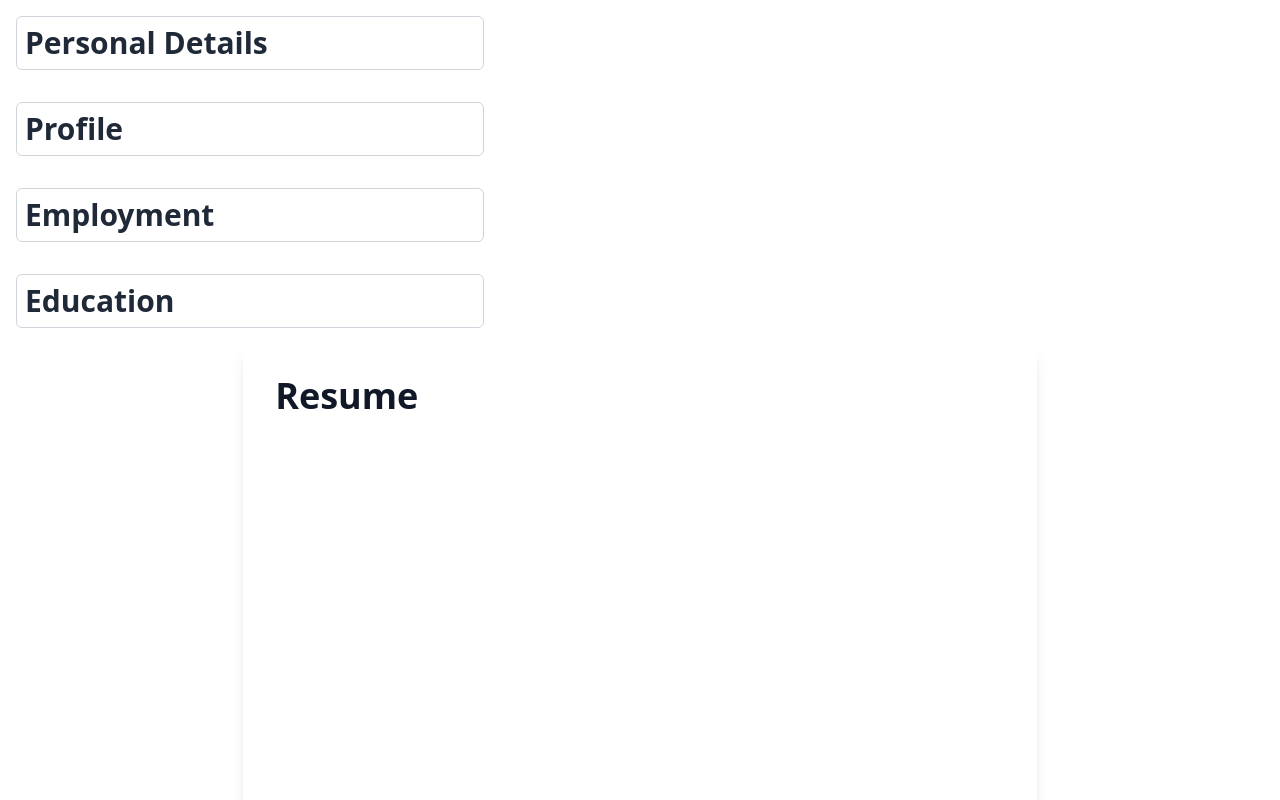
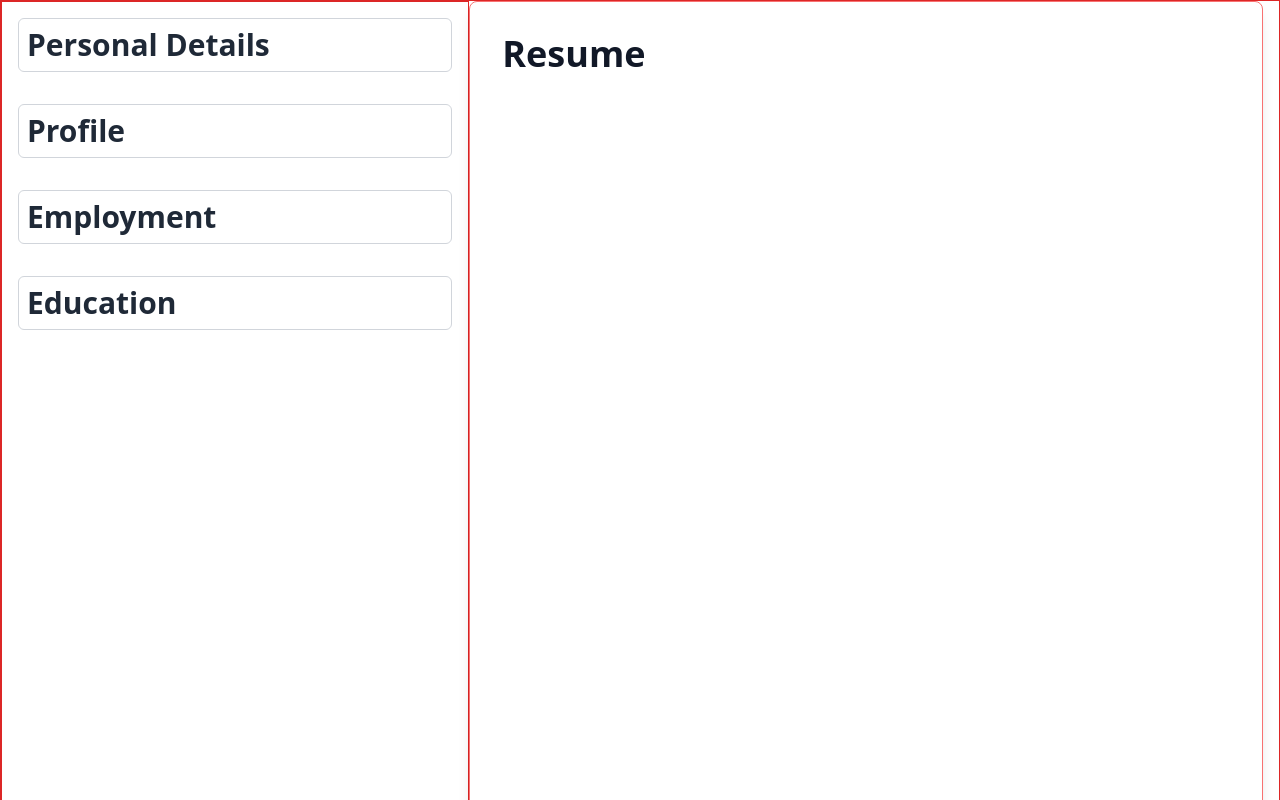
Before and after one commit to dejanpls/cvmaker, a React (Vite) app: page / in a window 1280 px wide. Shown: the top 800 px of the page. Built offline with nearby package versions, Linux system fonts and the light colour scheme.

Commit message:
style: position root elements for monitor resolutions

```diff
--- a/index.html
+++ b/index.html
@@ -1,13 +1,13 @@
 <!DOCTYPE html>
-<html lang="en">
+<html lang="en" class="h-full">
   <head>
     <meta charset="UTF-8" />
     <link rel="icon" type="image/svg+xml" href="/vite.svg" />
     <meta name="viewport" content="width=device-width, initial-scale=1.0" />
     <title>CVMaker</title>
   </head>
-  <body>
-    <div id="root"></div>
+  <body class="h-full">
+    <div id="root" class="flex flex-col w-full h-full justify-start"></div>
     <script type="module" src="/src/main.jsx"></script>
   </body>
 </html>
--- a/src/App.jsx
+++ b/src/App.jsx
@@ -86,8 +86,8 @@ function App() {
   };
 
   return (
-    <>
-      <section className="w-[500px]">
+    <div className="flex flex-row border border-red-600">
+      <section className="w-[500px] border border-red-600">
         <PersonalForm
           togglePersonal={togglePersonal}
           isPersonalVisible={isPersonalVisible}
@@ -126,7 +126,7 @@ function App() {
         employments={employments}
         educations={educations}
       />
-    </>
+    </div>
   );
 }
 
--- a/src/components/CVPreview.jsx
+++ b/src/components/CVPreview.jsx
@@ -10,11 +10,12 @@ export default function CVPreview({
   educations,
 }) {
   return (
+    <div className="cv-wrapper flex-1 flex justify-end mr-4">
       <section
-      className="cv mx-auto p-6 sm:p-8 bg-white rounded-lg shadow-lg space-y-12 text-gray-800 box-border"
+        className="cv p-6 sm:p-8 border border-red-400 bg-white rounded-lg shadow-lg space-y-12 text-gray-800 box-border"
         style={{
           width: "210mm",
-        minHeight: "297mm",
+          height: "297mm",
         }}
       >
         <Personal personal={personal} />
@@ -22,5 +23,6 @@ export default function CVPreview({
         <Employments employments={employments} />
         <Educations educations={educations} />
       </section>
+    </div>
   );
 }
```
Lines whose indentation alone changed are shown as unchanged.
